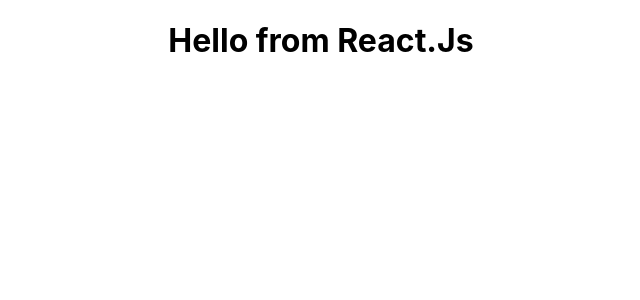
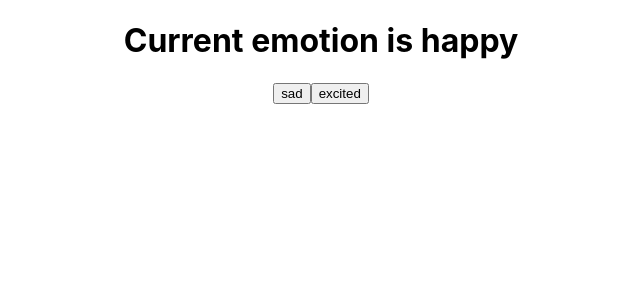
Before and after one commit to Y1lmaz-Ahmet/react-app, a React (Create React App) app: page / in a window 1280 px wide. Shown: the top 300 px of the page, without its empty margins (319-959 px from the left). Built offline with nearby package versions, Linux system fonts and the light colour scheme.

Commit message:
useState

```diff
--- a/src/App.js
+++ b/src/App.js
@@ -1,9 +1,14 @@
 import "./App.css";
+import { useState } from "react";
 
-function App({ library }) {
+function App() {
+  const [emotion, setEmotion] = useState("happy");
+
   return (
     <div className='App'>
-      <h1>Hello from {library}</h1>
+      <h1>Current emotion is {emotion}</h1>
+      <button onClick={() => setEmotion("sad")}>sad</button>
+      <button onClick={() => setEmotion("excited")}>excited</button>
     </div>
   );
 }
--- a/src/index.js
+++ b/src/index.js
@@ -7,7 +7,7 @@
 const root = ReactDOM.createRoot(document.getElementById("root"));
 root.render(
   <React.StrictMode>
-    <App library='React.Js' />
+    <App />
   </React.StrictMode>
 );
 
```
